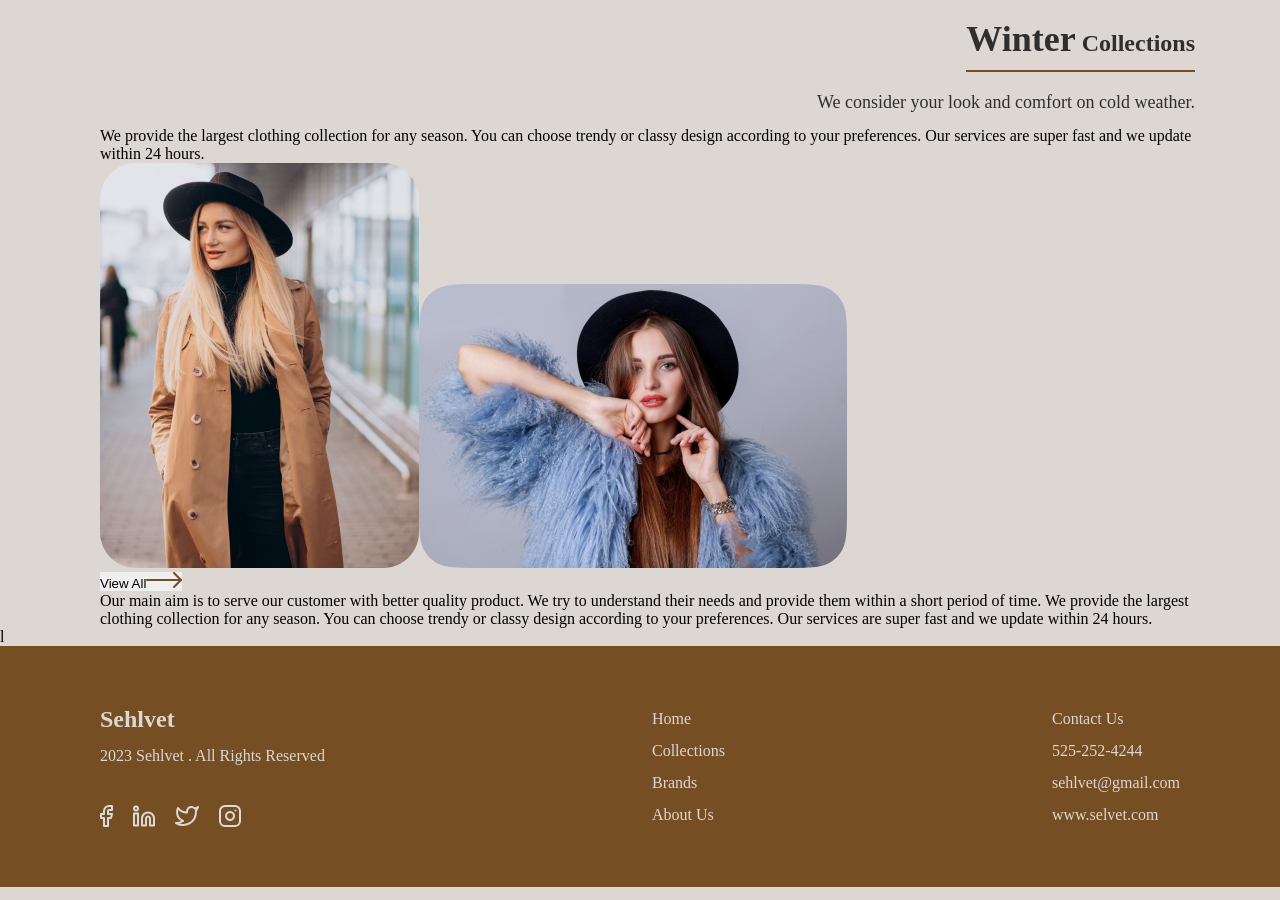
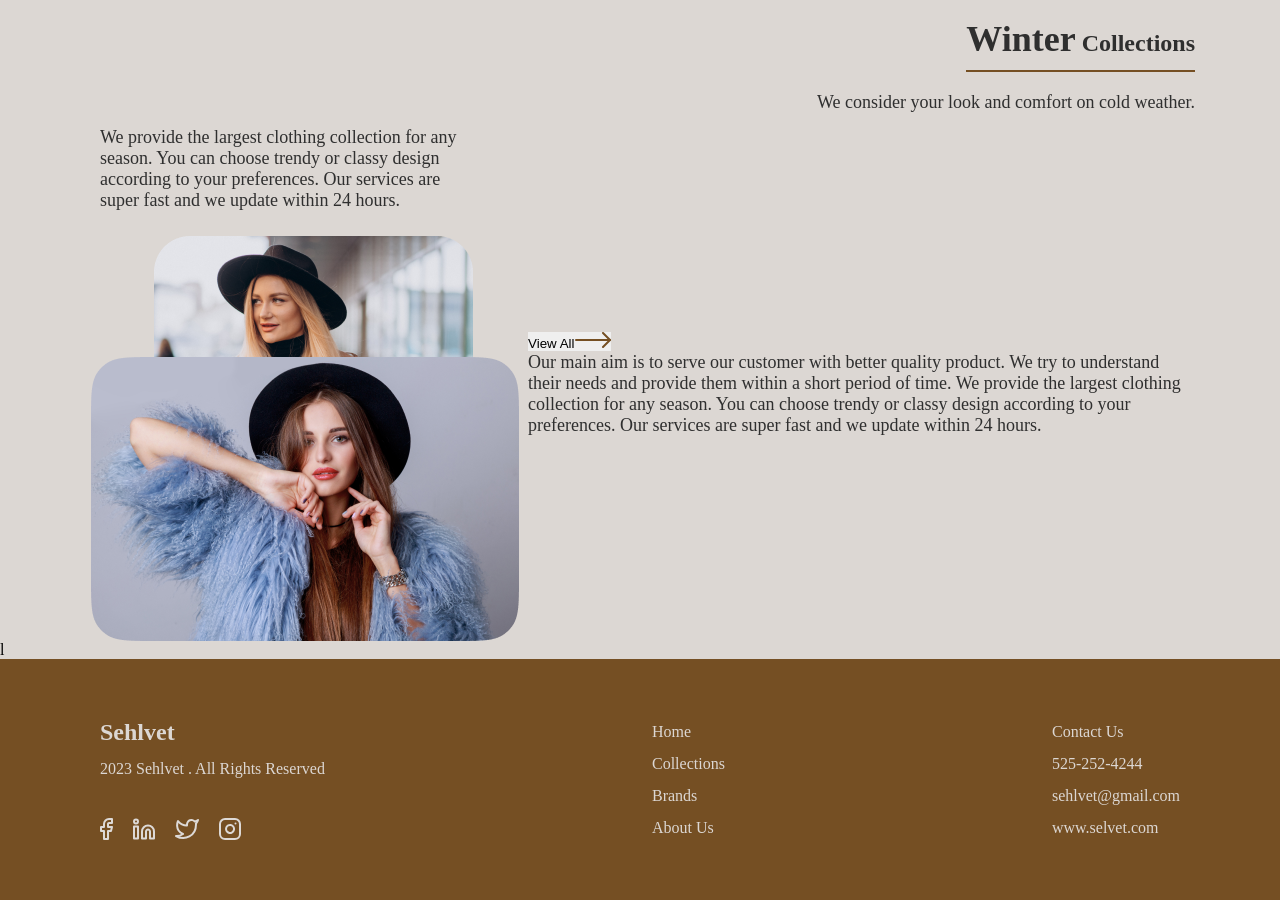
Before and after one commit to KiwiScreams/Sehlvet-landing-page, a React (Vite) app: page / in a window 1280 px wide. Shown: the part 5900-6800 px from the top of the page. Built offline with nearby package versions, Linux system fonts and the light colour scheme.

Commit message:
img styles

```diff
--- a/src/components/winter/Winter.css
+++ b/src/components/winter/Winter.css
@@ -29,3 +29,31 @@
 {
     margin-bottom: 14px;
 }
+.winter--component .winter-body
+{
+    display: flex;
+    justify-content: space-between;
+    align-items: center;
+    gap: 55px;
+}
+.winter--component .winter-body .img-container
+{
+    position: relative;
+}
+.winter--component .winter-body .img-container img:nth-child(1)
+{
+    margin-left: auto;
+    display: block;
+    margin-top: 25px;
+}
+.winter--component .winter-body p
+{
+    color: var(--dark-clr);
+    font-size: var(--font-size-18px);
+}
+.winter--component .winter-body .img-container img:nth-child(2)
+{
+    position: absolute;
+    left: -9px;
+    bottom: 0;
+}
```
